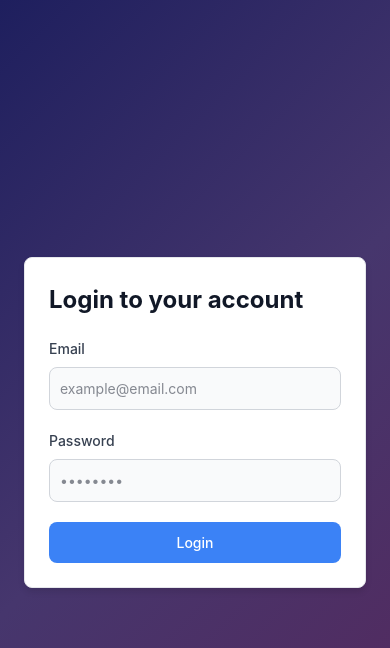
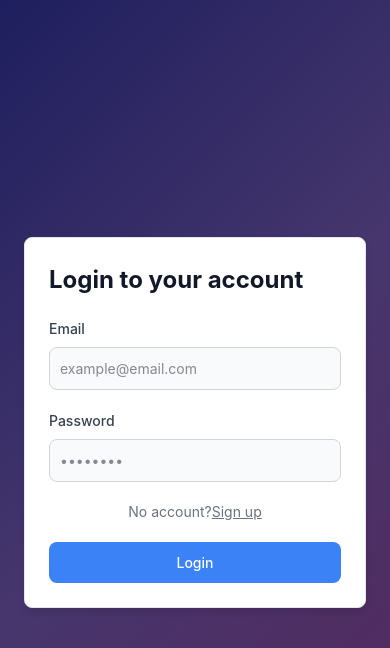
Before and after one commit to Roamer15/linkee, a React (Vite) app in the folder frontend/: page /login in a window 390 px wide. Shown: the top 648 px of the page. Built offline with nearby package versions, Linux system fonts and the light colour scheme; no server answers.

Commit message:
Mobile design

```diff
--- a/frontend/src/components/Auth/Login.jsx
+++ b/frontend/src/components/Auth/Login.jsx
@@ -79,6 +79,11 @@ export default function LoginForm() {
               {errors.password && <p className="error-text">{errors.password}</p>}
             </div>
 
+            <p class="signup-link">
+        No account?
+        <a href="/register">Sign up</a>
+      </p>
+
             {serverError && <p className="error-text">{serverError}</p>}
 
             <button type="submit" className="submit-button">
--- a/frontend/src/index.css
+++ b/frontend/src/index.css
@@ -493,6 +493,17 @@ body {
   }
 }
 
+.signup-link {
+  color: #6B7280;
+  font-size: 0.875rem;
+  line-height: 1.25rem;
+  text-align: center;
+}
+
+.signup-link a {
+  text-decoration: underline;
+}
+
 .resend-button {
   background-color: #007bff;
   color: white;
```
